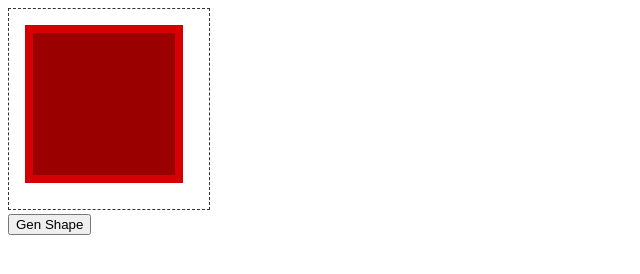
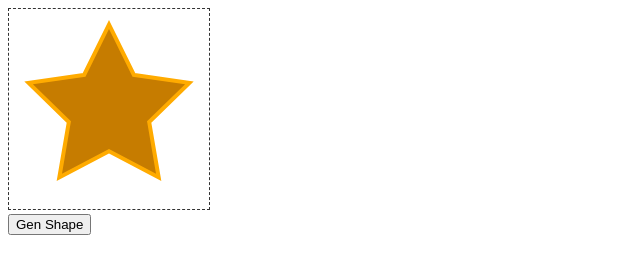
Before and after one commit to Quethzel/Dynamic-Shapes-Canvas-Typescript, a plain HTML site: page index.html in a window 1280 px wide. Both pictures are taken after a click on the button "Gen Shape". Shown: the whole page, without its empty margins (0-640 px from the left). Drawn offline with Linux system fonts and the light colour scheme.

Commit message:
corrección en generación de figuras
se corrige la generación del seed para las figuras geometricas.

```diff
--- a/index.html
+++ b/index.html
@@ -29,7 +29,7 @@
 	};
 
     function createShape() {
-        var n = Math.floor(Math.random() * 2);
+        var n = Math.floor(Math.random() * 4);
         var s = new Shape("", null);
         switch(n) {
             case 0:
```
